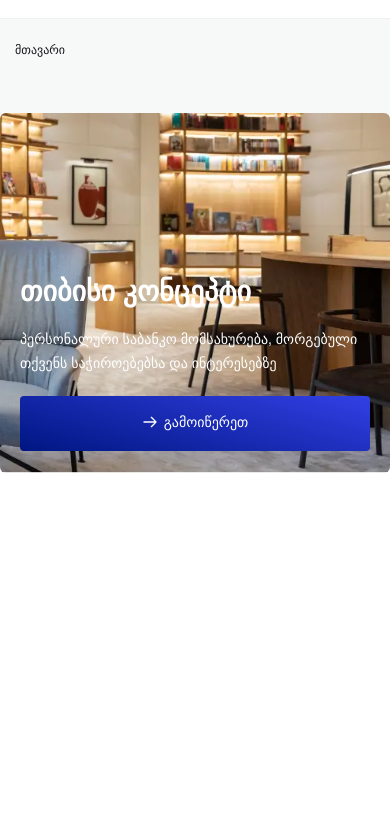
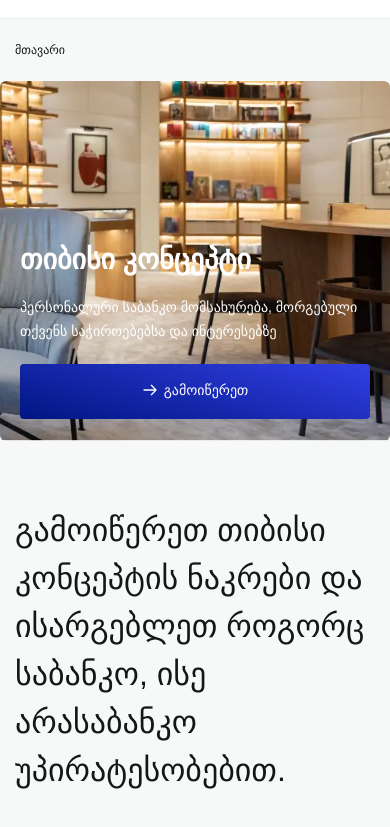
Before and after one commit to niniarob/TBC-Concept, a plain HTML site: page index.html in a window 390 px wide. Shown: the part 61-888 px from the top of the page. Before the commit the page ends 844 px from the top, so only its background shows below. Drawn offline with Linux system fonts and the light colour scheme; a web font is replaced by a local one.

Commit message:
this part add text section, her design and responsive all device

```diff
--- a/css/header.css
+++ b/css/header.css
@@ -6,9 +6,6 @@ header {
   display: flex;
   align-items: center;
   justify-content: center;
-
-  border: 3px solid red;
-  /* position: relative; */
 }
 .parent_header_container {
   background-color: #fff;
@@ -23,24 +20,15 @@ header {
   height: 80px;
   display: flex;
   align-items: center;
-  /* background-color: #182cc0; */
   justify-content: center;
-  /* padding: 0; */
-  /* padding: 0 47px; */
 }
 .header_container {
   width: 100%;
   max-width: 1110px;
-  /* height: 100%; */
   display: flex;
   align-items: center;
   justify-content: space-between;
   gap: 32px;
-  /* justify-content: flex-start; */
-  /* margin-right: auto; */
-  /* border: 1px solid red; */
-  /* transform: translateX(-50%); */
-  /* border: 1px solid red; */
 }
 
 /* header logo styles */
@@ -126,7 +114,6 @@ header {
   cursor: pointer;
   flex-direction: column;
   justify-content: center;
-  /* padding: 8px; */
 }
 .burger_menu_line {
   background-color: #555f62;
@@ -162,7 +149,6 @@ header {
 }
 .header_bg_color {
   background-color: #f9fafa !important;
-  /* background-color: #3dbaba !important; */
 }
 
 /* select language styles */
@@ -259,8 +245,8 @@ header {
   .mob_logo {
     display: block;
   }
-  header {
-  }
+  /* header {
+  } */
   .parent_header_container {
     padding-left: 45px;
     padding-right: 45px;
@@ -282,8 +268,8 @@ header {
     width: 100%;
     justify-content: space-between;
   }
-  header {
-  }
+  /* header {
+  } */
   .parent_header_container {
     padding-left: 40px;
     padding-right: 40px;
--- a/css/image_sec.css
+++ b/css/image_sec.css
@@ -1,8 +1,9 @@
 .sec_one {
   /* border: 1px solid red; */
   width: 100%;
-  padding-top: 32px;
-  padding-bottom: 60px;
+  height: 365px;
+  /* padding-top: 32px; */
+  /* padding-bottom: 60px; */
 }
 /* .img_sec {
   border: 1px solid red;
@@ -12,7 +13,6 @@
 .img_cont {
   /* border: 1px solid green; */
   width: 100%;
-  /* height: 200px; */
   min-height: 360px;
   max-width: 1110px;
   margin-left: auto;
@@ -27,9 +27,7 @@
   /* border: 1px solid red; */
   min-height: 360px;
   display: flex;
-  /* flex-direction: column; */
   padding: 80px;
-  /* align-items: center; */
 }
 .img_text_contt {
   max-width: 450px;
@@ -38,11 +36,7 @@
   display: flex;
   flex-direction: column;
   justify-content: center;
-  /* display: flex; */
-  /* flex-direction: column; */
-  /* align-items: center; */
   gap: 20px;
-  /* justify-content: space-between; */
 }
 .img_text_contt h3 {
   font-size: 28px;
@@ -51,38 +45,22 @@
 .img_text_contt p {
   font-size: 14px;
   font-family: TBCX, sans-serif;
-  /* font-size: 14px; */
   font-weight: 400;
   line-height: 1.7;
 }
 .img_text_contt button {
   background-image: linear-gradient(15deg, #001682, #3240e5);
-  /* border-radius: 4px; */
-  /* color: #fff; */
-  /* font-size: 12px;
-  font-weight: 700;
-  line-height: 1.33; */
   display: flex;
   gap: 6px;
   color: #fff;
-  /* text-transform: uppercase; */
-  /* background-color: #3295ce; */
   border-radius: 4px;
   justify-content: center;
   align-items: center;
-  /* padding: 16px 24px; */
   font-size: 12px;
   font-weight: 700;
-  /* max-width: 100%; */
   width: 150px;
   height: 55px;
   border: none;
-  /* line-height: 1.33; */
-  /* text-decoration: none; */
-  /* transition: all 0.25s ease-in-out; */
-  /* display: flex; */
-  /* width: 52px; */
-  /* position: relative; */
 }
 .img_text_contt button:hover {
   background-image: linear-gradient(15deg, #3295ce, #3295ce);
@@ -107,6 +85,11 @@
   .img_text_contt button {
     width: 100%;
   }
+  .sec_one {
+    /* border: 3px solid red; */
+    /* margin-bottom: 0px; */
+    /* padding-bottom: 10px; */
+  }
 }
 @media screen and (min-width: 481px) and (max-width: 767px) {
   .img_sec {
@@ -118,10 +101,16 @@
   } */
   .img_cont {
     position: absolute;
+    /* z-index: 1000000; */
+    /* position: absolute; */
+    /* border: 2px solid red; */
     left: 0;
+    right: 0;
+    /* margin-: 100px; */
+    /* z-index: 1111111; */
+    /* margin-bottom: 10px; */
+    /* bottom: 0; */
     padding: 100px 20px 36px 20px;
-
-    /* width: 100%; */
   }
   .img_text_contt button {
     width: 100%;
@@ -129,8 +118,6 @@
   .img_text_contt {
     /* border: 1px solid red; */
     max-width: 100%;
-    /* width: 100%; */
-    /* max-width: 600px; */
   }
   .img_text {
     /* border: 1px solid green; */
@@ -139,4 +126,8 @@
     display: flex;
     align-items: end;
   }
+  .sec_one {
+    height: 500px;
+    /* margin-bottom: 100px; */
+  }
 }
--- a/css/mob_menu.css
+++ b/css/mob_menu.css
@@ -130,7 +130,6 @@
 
 /* mobile footer styles */
 .mobile_footer {
-  /* height: 1000vh; */
   padding: 32px 0 32px 0;
   background-color: #f9fafa;
   border-top: 1px solid #eef1f1;
--- /dev/null
+++ b/css/text_sec.css
@@ -0,0 +1,31 @@
+.sec_two_text {
+  /* border: 1px solid red; */
+  padding-top: 60px;
+  padding-bottom: 60px;
+}
+
+.global_padding {
+  /* border: 1px solid red; */
+  /* position: absolute; */
+  /* z-index: 20000000; */
+  /* padding: 0; */
+  /* bottom: 0; */
+
+  /* margin-top: 500px; */
+  /* z-index: 300000000; */
+  /* padding-left: 47px;
+  padding-right: 47px; */
+}
+.text_container {
+  width: 100%;
+  max-width: 1110px;
+  margin-left: auto;
+  margin-right: auto;
+  /* border: 1px solid red; */
+}
+.text_container p {
+  color: #141719;
+  font-size: 32px;
+  font-weight: 500;
+  line-height: 1.5;
+}
--- a/index.html
+++ b/index.html
@@ -8,6 +8,7 @@
     <link rel="stylesheet" href="./css/mob_menu.css" />
     <link rel="stylesheet" href="./css/main.css" />
     <link rel="stylesheet" href="./css/image_sec.css" />
+    <link rel="stylesheet" href="./css/text_sec.css" />
   </head>
   <body>
     <header>
@@ -531,6 +532,16 @@
           </div>
         </div>
       </section>
+      <section class="sec_two_text">
+        <div class="global_padding">
+          <div class="text_container">
+            <p>
+              გამოიწერეთ თიბისი კონცეპტის ნაკრები და ისარგებლეთ როგორც საბანკო,
+              ისე არასაბანკო უპირატესობებით.
+            </p>
+          </div>
+        </div>
+      </section>
     </main>
     <!-- <footer>
       <div class="mobile_footer same_padding">
```
Also changed, not shown: css/main.css (+1 -28 lines).
